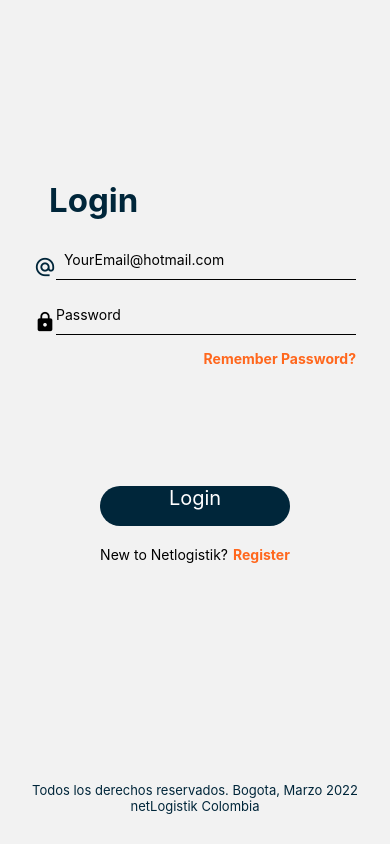
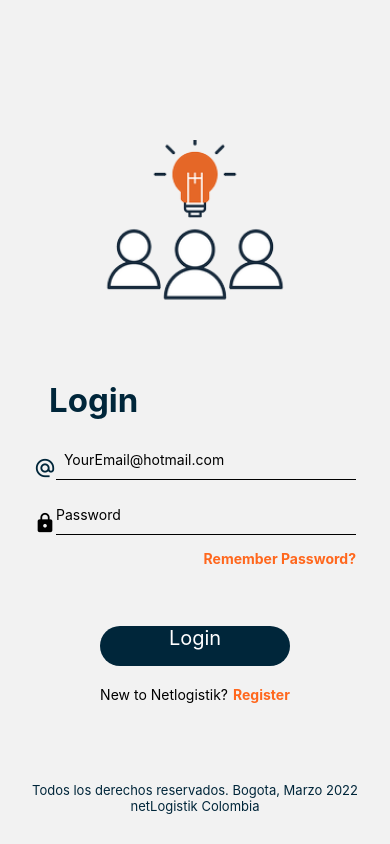
Before and after one commit to DonAndres747/Reserva_recursosNet, a React Native app: screen /Login in a window 390 px wide. Built offline with nearby package versions, Linux system fonts and the light colour scheme.

Commit message:
vista registro prov con rutas y icono login

```diff
--- a/Navigation/MainStack.js
+++ b/Navigation/MainStack.js
@@ -3,7 +3,8 @@ import React from "react";
 import { NavigationContainer } from "@react-navigation/native";
 import { createNativeStackNavigator } from "@react-navigation/native-stack";
 import MainScreen from "../src/screens/MainScreen.jsx";
-import LoginScreen from "../src/screens/loginScreen.jsx"
+import LoginScreen from "../src/screens/LoginScreen";
+import RegistryScreen from "../src/screens/RegistryScreen.jsx";
 import theme from "../src/theme.js";
 
 
@@ -32,6 +33,10 @@ const MainStack = () => {
                         name='Login'
                         component={LoginScreen}
                     />
+                    <Stack.Screen
+                        name='Registry'
+                        component={RegistryScreen}
+                    />
                 </Stack.Group>
 
             </Stack.Navigator>
--- a/src/componentes/RegistryBtn.jsx
+++ b/src/componentes/RegistryBtn.jsx
@@ -1,11 +1,13 @@
 import React from "react";
-import { View, Alert, TouchableWithoutFeedback} from "react-native";
+import { View, TouchableWithoutFeedback} from "react-native";
 import ButtonStyle from '../componentes/buttonsStyle.jsx';
+import {useNavigation} from '@react-navigation/native';
 
 export default function RegisterBtn() {
+    const navigation = useNavigation();
     return (
 
-        <TouchableWithoutFeedback onPress={() => Alert.alert('funk')} >
+        <TouchableWithoutFeedback onPress={() => navigation.navigate('Registry')}>
             <View>
                 <ButtonStyle container='container'>
                     Register
--- a/src/componentes/loginBody.jsx
+++ b/src/componentes/loginBody.jsx
@@ -1,11 +1,13 @@
 import React from "react";
 import TittleStyle from "../componentes/tittlesStyle";
-import { View, TextInput, StyleSheet, Text } from "react-native";
+import { View, TextInput, StyleSheet, Text, TouchableWithoutFeedback, Alert } from "react-native";
 import theme from "../theme";
 import Icon from "react-native-vector-icons/MaterialIcons";
+import { useNavigation } from '@react-navigation/native';
 
 
 export default function BodyLogin() {
+    const navigation = useNavigation();
     return (
         <View>
             <TittleStyle text='tittle'>
@@ -28,14 +30,17 @@ export default function BodyLogin() {
                     returnKeyType="next"
                     placeholder="Password"
                     keyboardType='Password'
-                    style={styles.input}
+                    style={[styles.input]}
+                    secureTextEntry={true}
                 />
             </View>
-            <View>
-                <Text style={styles.remember}>
-                    Remember Password?
-                </Text>
-            </View>
+            <TouchableWithoutFeedback onPress={() => Alert.alert('jodido')}>
+                <View>
+                    <Text style={styles.remember}>
+                        Remember Password?
+                    </Text>
+                </View>
+            </TouchableWithoutFeedback>
         </View>
     )
 }
@@ -52,9 +57,12 @@ const styles = StyleSheet.create({
         justifyContent: 'center',
         alignItems: 'center'
     },
-    remember:{
-        alignSelf:'flex-end',
+    remember: {
+        alignSelf: 'flex-end',
         color: theme.colors.naranjaNet,
         fontWeight: theme.fontWeight.bold
+    },
+    asd: {
+        borderTopWidth: 1
     }
 })
--- /dev/null
+++ b/src/componentes/loginIcon.jsx
@@ -0,0 +1,15 @@
+import React from "react";
+import { Image, StyleSheet } from "react-native";
+
+export default function LoginIcon() {
+    return <Image source={require('../assets/login.png')} style={styles.image} />
+}
+
+
+const styles = StyleSheet.create({
+    image: {
+        width: 200,
+        height: 160,
+        marginTop:50
+    },
+})
--- /dev/null
+++ b/src/screens/RegistryScreen.jsx
@@ -0,0 +1,12 @@
+import React from "react";
+import { View, Text } from "react-native";
+
+export default function RegistryScreen(){
+    return (
+        <View style={{flex:1, justifyContent:'center', alignItems:'center'}}>
+            <Text>
+                provisional
+            </Text>
+        </View>
+    )
+}
--- a/src/screens/loginScreen.jsx
+++ b/src/screens/loginScreen.jsx
@@ -1,30 +1,38 @@
 import React from "react";
-import { View, StyleSheet, Text } from "react-native";
+import { View, StyleSheet, Text, TouchableWithoutFeedback } from "react-native";
+import {useNavigation} from '@react-navigation/native';
 import { LoginBtn2 } from "../componentes/loginBtn"
 import Footer from "../componentes/footer.jsx";
 import BodyLogin from "../componentes/loginBody";
+import LoginIcon from "../componentes/loginIcon";
 import theme from "../theme";
 
 const LoginScreen = () => {
+  const navigation = useNavigation();
   return (
-    <View style={{ flex: 3, justifyContent: 'space-between', alignItems: 'center' }}>
+    <View style={{ flex: 4, justifyContent: 'space-between', alignItems: 'center' }}>
+      <View style={{ flex: 2.5, justifyContent: 'center' }}>
+        <LoginIcon />
+      </View>
       <View style={{ flex: 2, justifyContent: 'space-between' }}>
-        <View style={{ flex: 1.5, justifyContent: 'flex-end' }}>
+        <View style={{ flex: 1.3, justifyContent: 'flex-end' }}>
           <BodyLogin />
         </View>
-        <View style={{ flex: 0.8, justifyContent: 'flex-end', alignItems: 'center' }}>
+        <View style={{ flex: 1, justifyContent: 'flex-end', alignItems: 'center' }}>
           <LoginBtn2 />
           <View style={styles.text}>
             <Text>
               New to Netlogistik?
             </Text>
+            <TouchableWithoutFeedback onPress={() => navigation.navigate('Registry')}>
               <Text style={styles.HiperLinks}>
                 Register
               </Text>
+            </TouchableWithoutFeedback>
           </View>
         </View>
       </View>
-      <View style={{ flex: 1, justifyContent: 'flex-end' }}>
+      <View style={{ flex: 0.9, justifyContent: 'flex-end' }}>
         <Footer />
       </View>
     </View>
@@ -32,13 +40,13 @@ const LoginScreen = () => {
 }
 
 const styles = StyleSheet.create({
-    HiperLinks:{
+  HiperLinks: {
     color: theme.colors.naranjaNet,
     marginLeft: 5,
-      fontWeight:theme.fontWeight.bold
+    fontWeight: theme.fontWeight.bold
   },
-    text:{
-      flexDirection:'row', justifyContent:'space-evenly'
+  text: {
+    flexDirection: 'row', justifyContent: 'space-evenly'
   }
 })
 
```
Also changed, not shown: src/assets/login.png (added). Lines whose indentation alone changed are shown as unchanged.
